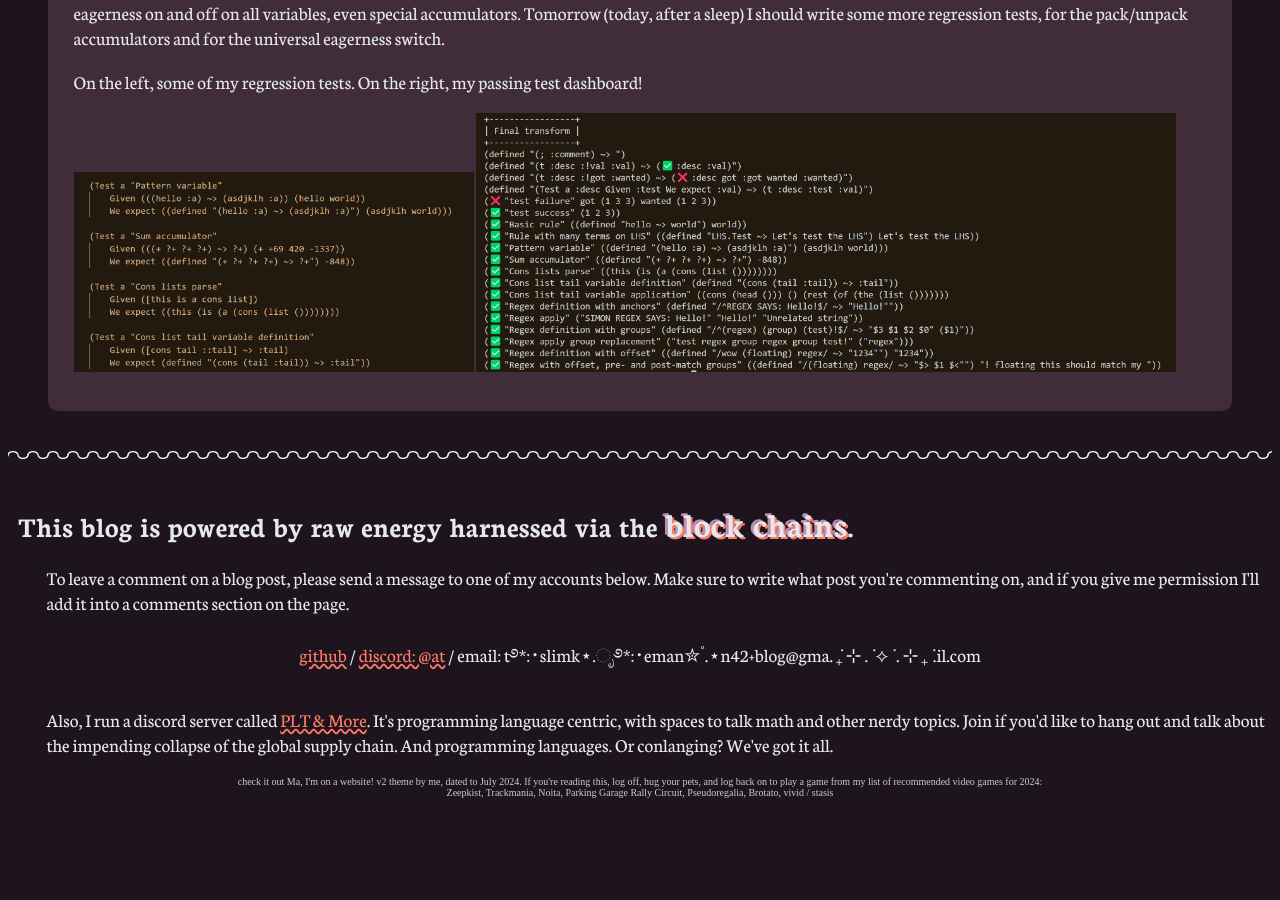
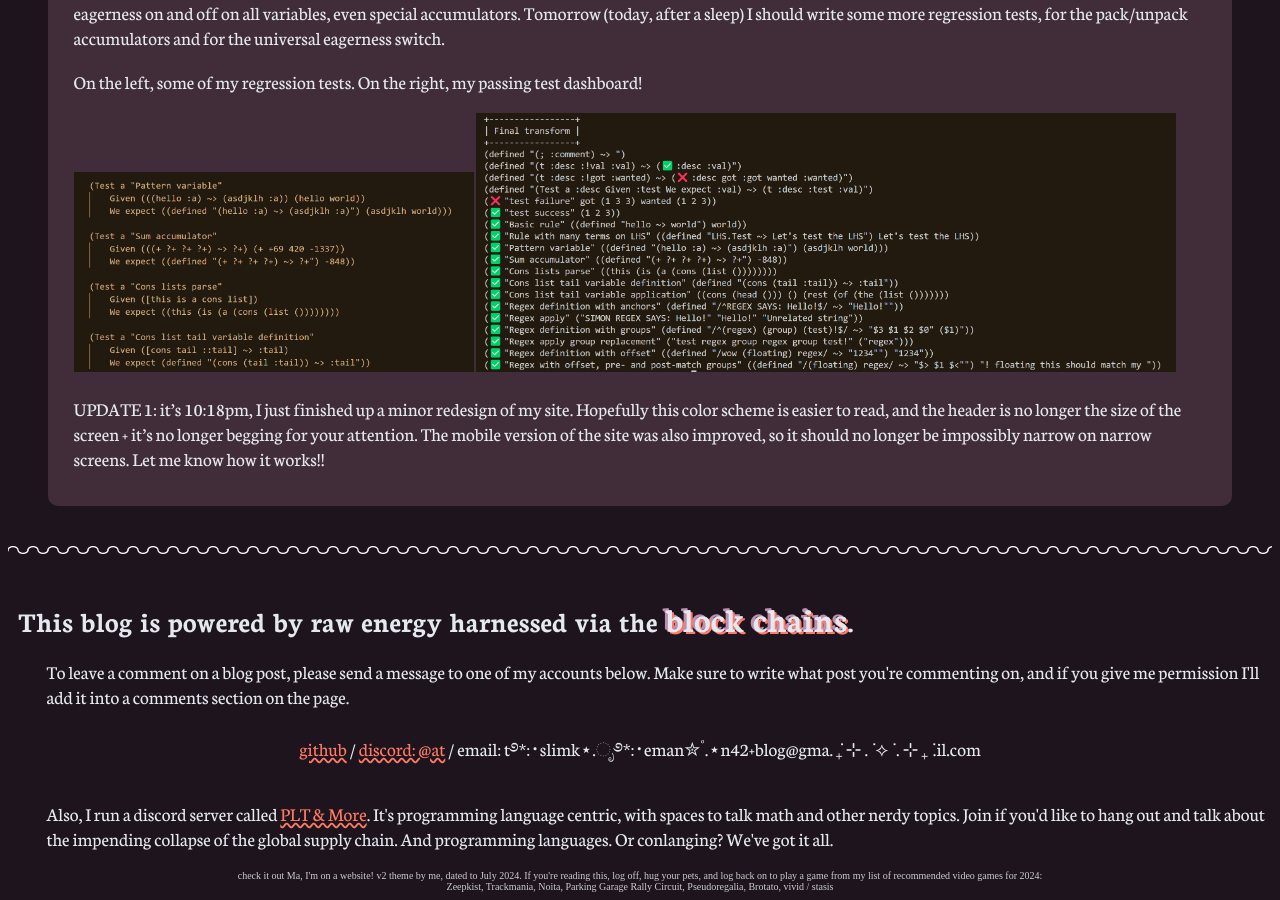
Before and after one commit to DataKinds/datakinds.github.io, a Jekyll site: the page built from _posts/2024-12-02-2024-december-adventure-log.md, in a window 1280 px wide and 900 px high, scrolled down 1234 px. Built offline with Jekyll 4.4.1, drawn with Linux system fonts in a browser that asks for light colours; some web fonts are replaced; before the commit the page ends 2040 px from its top, so only the background shows below that.

Commit message:
Update adventure log

```diff
--- a/_posts/2024-12-02-2024-december-adventure-log.md
+++ b/_posts/2024-12-02-2024-december-adventure-log.md
@@ -44,3 +44,5 @@ I may or may not have stayed up past my bedtime working on Rosin... I'm passing
 On the left, some of my regression tests. On the right, my passing test dashboard!
 
 ![A snippet of my regression suite](/assets/imgs/december-adventure/2-regressionsuite.png){: width="400" } ![My passing regression tests!](/assets/imgs/december-adventure/2-regressionpass.png){: width="700" }
+
+UPDATE 1: it's 10:18pm, I just finished up a minor redesign of my site. Hopefully this color scheme is easier to read, and the header is no longer the size of the screen + it's no longer begging for your attention. The mobile version of the site was also improved, so it should no longer be impossibly narrow on narrow screens. Let me know how it works!!
```
